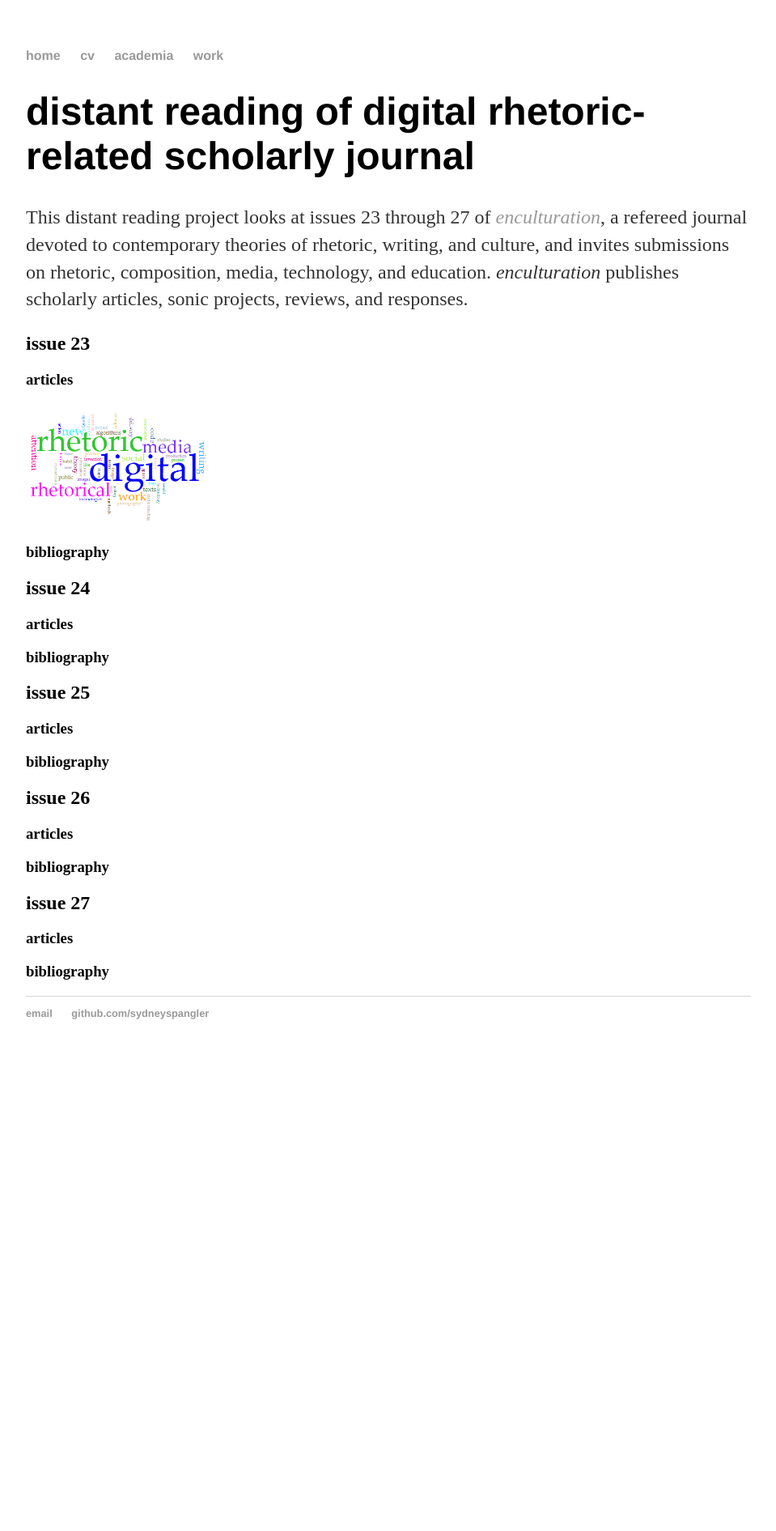
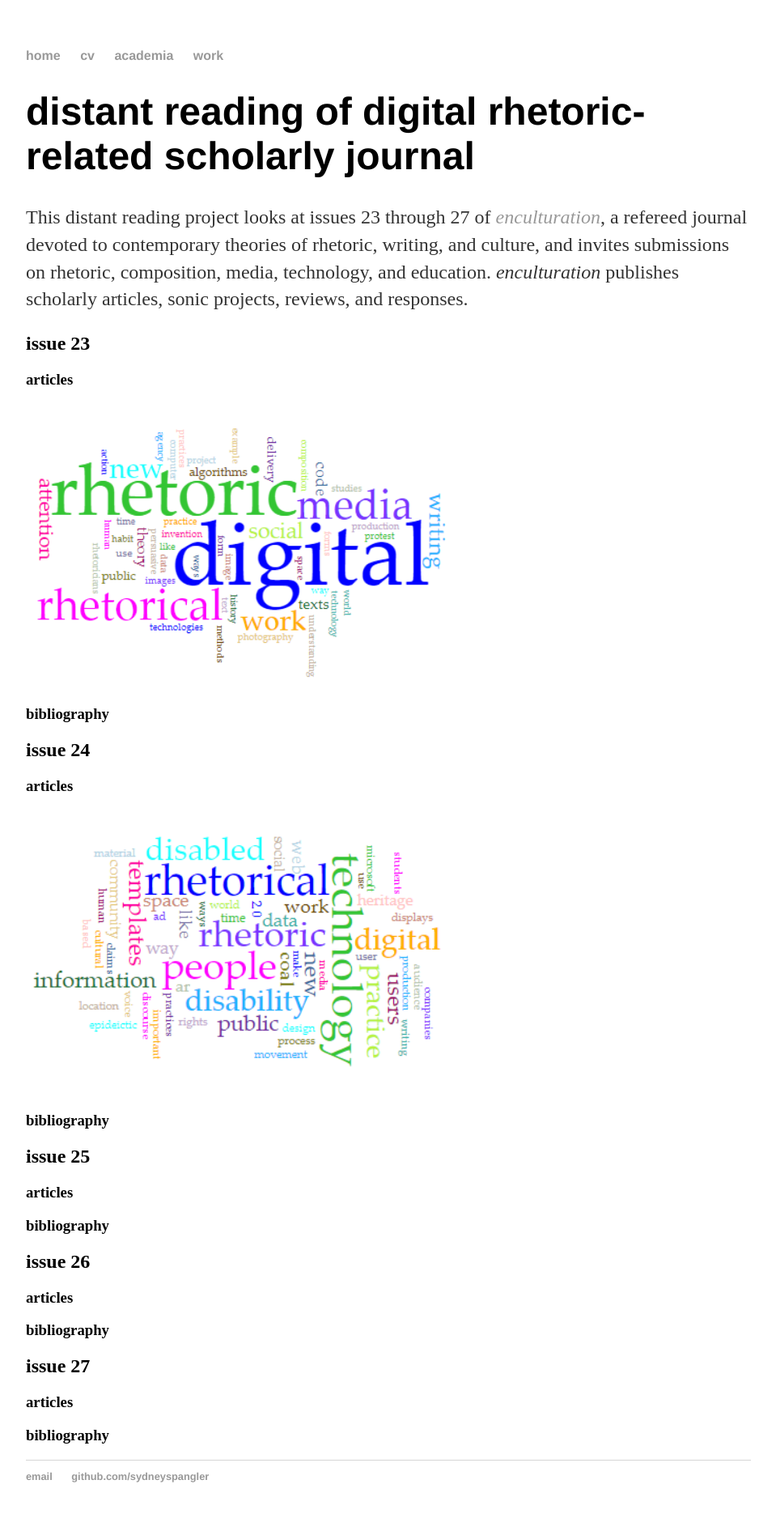
Before and after one commit to sydneyspangler/sydneyspangler.github.io, a Jekyll site: the page built from distant-reading-project/index.html, in a window 1280 px wide. Shown: the whole page at 81% size, without its empty margins (160-1119 px from the left). Built offline with Jekyll 4.4.1, drawn with Linux system fonts in a browser that asks for light colours; before the commit the page ends 1319 px from its top, so only the background shows below that.

Commit message:
Update index.html

```diff
--- a/distant-reading-project/index.html
+++ b/distant-reading-project/index.html
@@ -7,10 +7,11 @@ title: distant reading project
   	<p>This distant reading project looks at issues 23 through 27 of <a href="http://enculturation.net/"><i>enculturation</i></a>, a refereed journal devoted to contemporary theories of rhetoric, writing, and culture, and invites submissions on rhetoric, composition, media, technology, and education. <i>enculturation</i> publishes scholarly articles, sonic projects, reviews, and responses.</p>
 	<h2>issue 23</h2>
 	<h3>articles</h3>
-	<img src="https://sydneyspangler.github.io/media/issue-23.PNG" alt="A wordcloud for issue 23 of enculturation. The top five words are digital, rhetoric, rhetorical, media, and work." height="150">
+	<img src="https://sydneyspangler.github.io/media/issue-23.PNG" alt="A wordcloud for issue 23 of enculturation. The top five words are digital, rhetoric, rhetorical, media, and work." height="350">
 	<h3>bibliography</h3>
 	<h2>issue 24</h2>
 	<h3>articles</h3>
+	<img src="https://sydneyspangler.github.io/media/issue-24.PNG" alt="A wordcloud for issue 24 of enculturation. The top five words are rhetorical, technology, rhetoric, people, and digital." height="350">
 	<h3>bibliography</h3>
 	<h2>issue 25</h2>
 	<h3>articles</h3>
```
